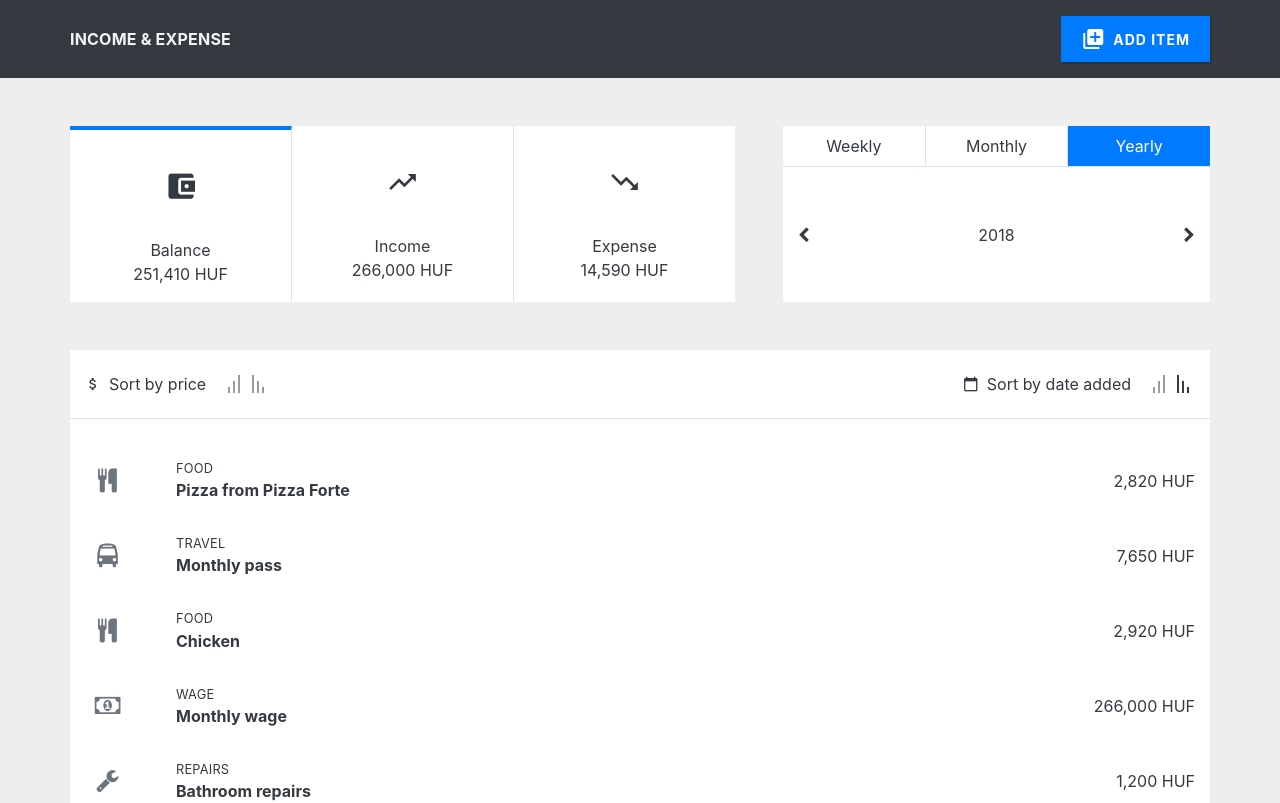
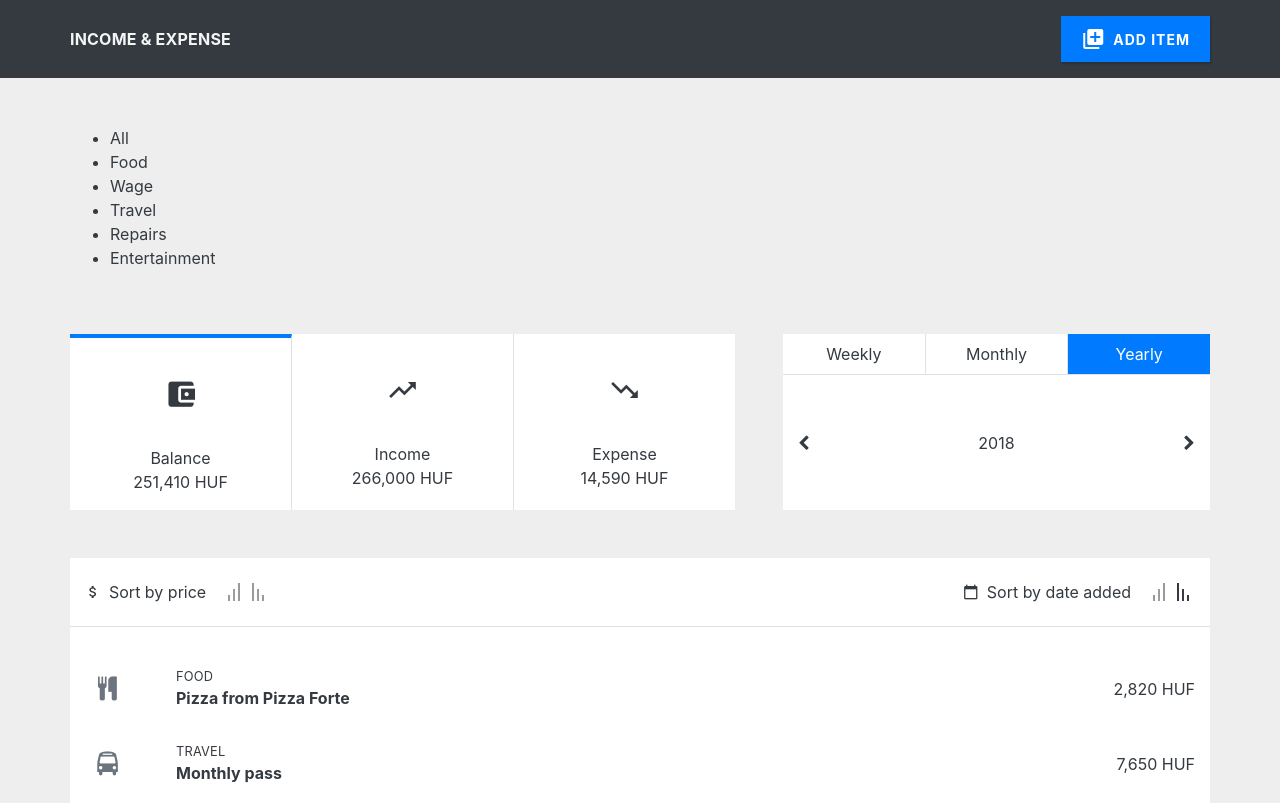
Before and after one commit to barnabasmolnar/income-expense, a React (Create React App) app: page / in a window 1280 px wide. Shown: the top 803 px of the page. Built offline with nearby package versions, Linux system fonts and the light colour scheme.

Commit message:
Category filter business logic completed. Some cleanup & further abstraction with additional helper functions.

```diff
--- /dev/null
+++ b/src/CategoryFilter/CategoryFilter.js
@@ -0,0 +1,23 @@
+import React from "react";
+import { connect } from "react-redux";
+import { bindActionCreators } from "redux";
+import { categFilter } from "../actions/index";
+
+const CategoryFilter = props => (
+    <div className="category-filter">
+        <ul>
+            <li onClick={() => props.categFilter("all")}>All</li>
+            <li onClick={() => props.categFilter("food")}>Food</li>
+            <li onClick={() => props.categFilter("wage")}>Wage</li>
+            <li onClick={() => props.categFilter("travel")}>Travel</li>
+            <li onClick={() => props.categFilter("repairs")}>Repairs</li>
+            <li onClick={() => props.categFilter("entertainment")}>Entertainment</li>
+        </ul>
+    </div>
+)
+
+const mapDispatchToProps = dispatch => bindActionCreators({
+    categFilter,
+}, dispatch);
+
+export default connect(null, mapDispatchToProps)(CategoryFilter);
--- a/src/Items/Items.js
+++ b/src/Items/Items.js
@@ -3,10 +3,30 @@ import { connect } from "react-redux";
 import { bindActionCreators } from "redux";
 import { sortItem } from "../actions/index";
 import Item from "./Item";
-import { getWeek, inPeriod, hasType } from "../helpers";
+import { getWeek, inPeriod, hasType, isDefaultOrEqual } from "../helpers";
 import classnames from "classnames";
 
-const visibilityFilter = state => state.items.filter( item => inPeriod(state.date, item) && hasType(state.type, item) );
+// const visibilityFilter = state => state.items.filter( item => inPeriod(state.date, item) && hasType(state.type, item) );
+
+// Just trying out stuff
+// const visibilityFilter = state => state.items.filter(
+//     item =>
+//         inPeriod(state.date, item)
+//         &&
+//         hasType(state.type, item)
+//         &&
+//         state.filterByCateg === "all" ? true : item.category === state.filterByCateg
+// )
+
+const visibilityFilter = state => state.items.filter(
+    item =>
+        inPeriod(state.date, item)
+        &&
+        isDefaultOrEqual(state.type, item.type, null)
+        &&
+        isDefaultOrEqual(state.filterByCateg, item.category, "all")
+)
+
 const sortFilter = (state, items) => {
     return state.order === "desc"
     ? items.sort((a,b) => b[state.prop] - a[state.prop])
--- a/src/Main/Main.js
+++ b/src/Main/Main.js
@@ -2,10 +2,14 @@ import React from "react";
 import MainSummary from "../MainSummary/MainSummary";
 import DateSelection from "../DateSelection/DateSelection";
 import Items from "../Items/Items";
+import CategoryFilter from "../CategoryFilter/CategoryFilter";
 
 const Main = () => (
     <div className="position-absolute to-be-transitioned">
         <div className="container my-5">
+            <div className="row pb-5">
+                <CategoryFilter />
+            </div>
             <div className="row">
                 <MainSummary />
                 <DateSelection />
--- a/src/MainSummary/MainSummary.js
+++ b/src/MainSummary/MainSummary.js
@@ -2,11 +2,19 @@ import React from "react";
 import { connect } from "react-redux";
 import { bindActionCreators } from "redux";
 import { changeType } from "../actions/index";
-import { inPeriod, hasType } from "../helpers";
+import { inPeriod, hasType, isDefaultOrEqual } from "../helpers";
 import classnames from "classnames";
 
-const calcSums = (items, date) => {
-    const filteredItems = items.filter(item => inPeriod(date, item));
+const calcSums = (items, date, activeCateg) => {
+    // const filteredItems = items.filter(item => inPeriod(date, item));
+
+    const filteredItems = items.filter(
+        item =>
+            inPeriod(date, item)
+            &&
+            isDefaultOrEqual(activeCateg, item.category, "all")
+    );
+
     const income = filteredItems.filter(item => hasType("income", item));
     const expense = filteredItems.filter(item => hasType("expense", item));
 
@@ -79,7 +87,7 @@ const mapDispatchToProps = dispatch => bindActionCreators({
 
 const mapStateToProps = state => ({
     selectedType: state.type,
-    summary: calcSums(state.items, state.date)
+    summary: calcSums(state.items, state.date, state.filterByCateg)
 });
 
 export default connect(mapStateToProps, mapDispatchToProps)(MainSummary);
--- a/src/actions/index.js
+++ b/src/actions/index.js
@@ -8,6 +8,9 @@ export const REMOVE_ITEM = "REMOVE_ITEM";
 export const EDIT_ITEM = "EDIT_ITEM";
 export const SORT_ITEM = "SORT_ITEM";
 
+// Just trying out stuff
+export const CATEG_FILTER = "CATEG_FILTER";
+
 // Action creators
 export const changePeriod = period => ({ type: CHANGE_PERIOD, period });
 export const prevDate = () => ({ type: PREV_DATE });
@@ -17,3 +20,6 @@ export const addItem = item => ({ type: ADD_ITEM, item });
 export const removeItem = id => ({ type: REMOVE_ITEM, id });
 export const editItem = item => ({ type: EDIT_ITEM, item });
 export const sortItem = (prop, order) => ({ type: SORT_ITEM, prop, order });
+
+// Just trying out stuff
+export const categFilter = categ => ({ type: CATEG_FILTER, categ });
--- a/src/helpers.js
+++ b/src/helpers.js
@@ -2,10 +2,14 @@ import moment from "moment";
 
 // Filtering
 export const getWeek = date => `${date.isoWeekYear()}W${date.isoWeek()}`; //e.g 2018W9
+
 export const inPeriod = (date, item) => {
     const dateAdded = moment(item.dateAdded);
     return date.period === "week" ?
         getWeek(date.timestamp) === getWeek(dateAdded)
         : date.timestamp.isSame(dateAdded, date.period);
 };
+
 export const hasType = (type, item) => type === null ? true : type === item.type;
+
+export const isDefaultOrEqual = (val1, val2, defaultVal) => val1 === defaultVal ? true : val1 === val2;
--- a/src/reducers/index.js
+++ b/src/reducers/index.js
@@ -23,7 +23,8 @@ import {
     ADD_ITEM,
     REMOVE_ITEM,
     EDIT_ITEM,
-    SORT_ITEM
+    SORT_ITEM,
+    CATEG_FILTER
 } from "../actions/index";
 import uuid from "uuid/v1";
 
@@ -143,6 +144,16 @@ const sortItems = (state = initialSortState, action) => {
     }
 }
 
+// Just trying out stuff
+const filterByCateg = (state = "all", action) => {
+    switch (action.type) {
+        case CATEG_FILTER:
+            return action.categ;
+        default:
+            return state;
+    }
+}
+
 const date = (state = initialDate, action) => {
     switch (action.type) {
         case CHANGE_PERIOD:
@@ -162,7 +173,8 @@ const reducers = combineReducers({
     items,
     sortItems,
     date,
-    type
+    type,
+    filterByCateg
 });
 
 // Pro megoldasok:
```
Also changed, not shown: 1 other file (tests, documents, lock files or other folders).
